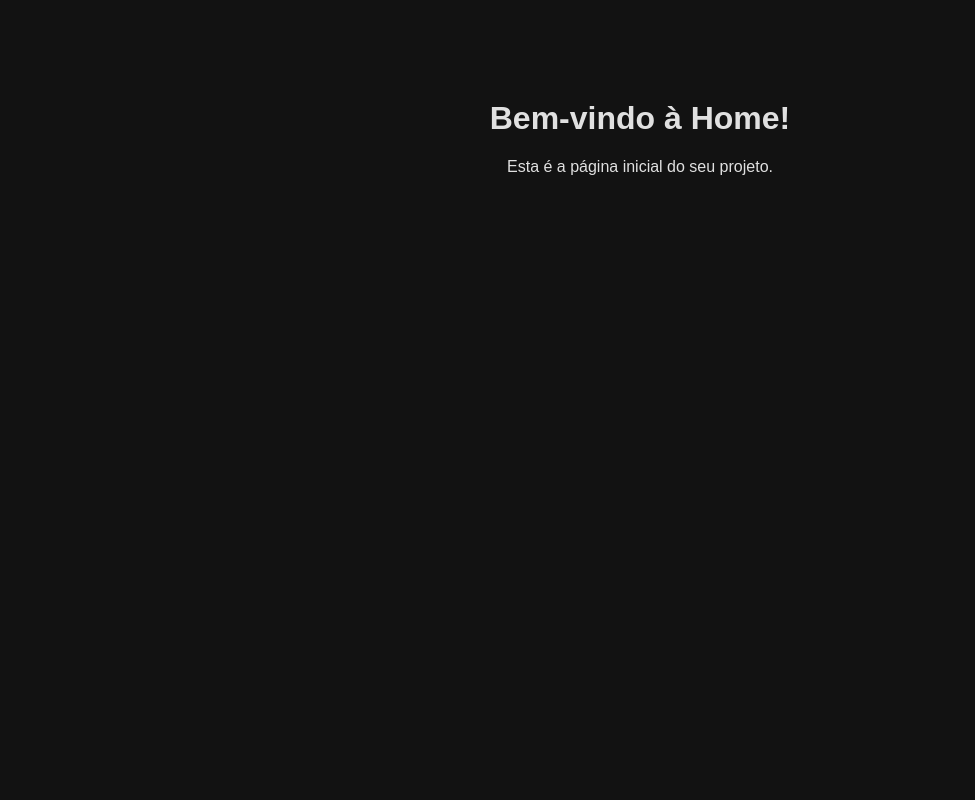
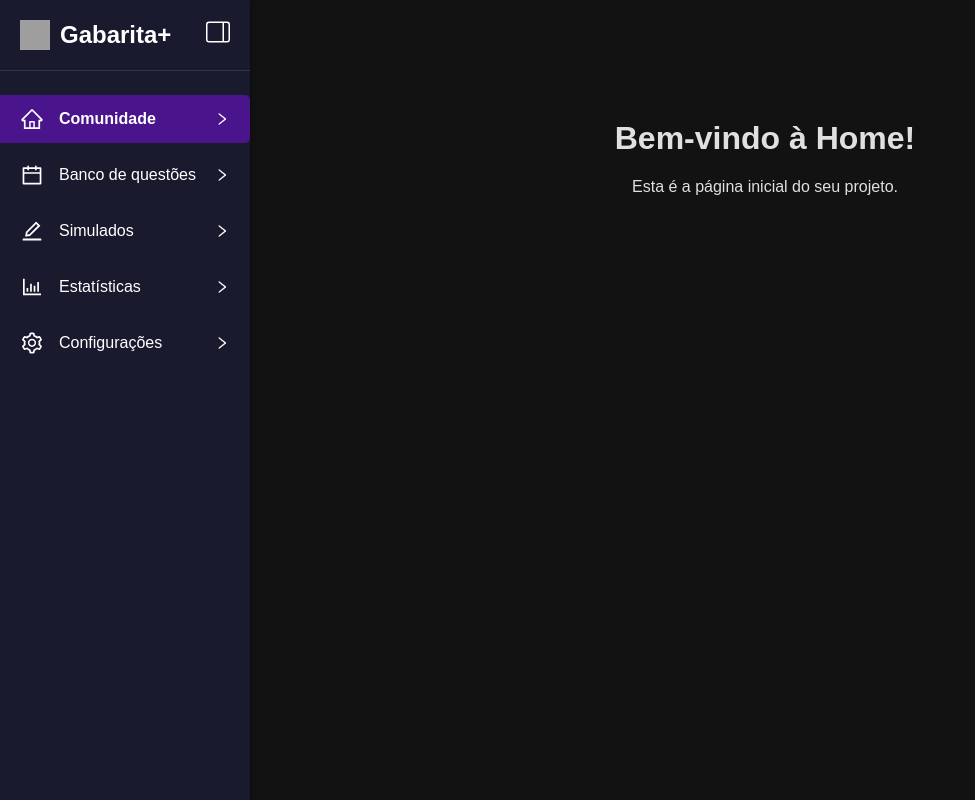
Before and after one commit to GabaritaGH/Gabarita-Project, a React (Vite) app in the folder Gabarita/client/: page /home in a window 1280 px wide. Shown: the whole page, without its empty margins (0-975 px from the left). Built offline with nearby package versions, Linux system fonts and the light colour scheme; sample sign-in values are in the browser's storage; grey boxes are pictures that could not be loaded.

Commit message:
sidebar (ongoing)

```diff
--- a/Gabarita/client/package.json
+++ b/Gabarita/client/package.json
@@ -14,6 +14,7 @@
     "nodemon": "^3.1.10",
     "react": "^19.2.0",
     "react-dom": "^19.2.0",
+    "react-icons": "^5.5.0",
     "react-router-dom": "^7.9.5"
   },
   "devDependencies": {
--- a/Gabarita/client/src/App.jsx
+++ b/Gabarita/client/src/App.jsx
@@ -1,5 +1,6 @@
 import React from "react";
 import { Routes, Route, Navigate } from "react-router-dom";
+import Layout from "./components/layout/layout.jsx";
 import Login from "./pages/auth/login/login.jsx";
 import Register from "./pages/auth/register/register.jsx";
 import Home from "./pages/home/home.jsx";
@@ -17,8 +18,8 @@ const App = () => {
       <Routes>
         <Route path="/" element={<Login />} />
         <Route path="/register" element={<Register />} />
-        {/* ✅ Protege a rota Home */}
-        <Route path="/home" element={<ProtectedRoute element={<Home />} />} />
+        {/* ✅ Rota Home agora usa o Layout */}
+        <Route path="/home" element={<ProtectedRoute element={<Layout><Home /></Layout>} />} />
       </Routes>
     </div>
   );
--- /dev/null
+++ b/Gabarita/client/src/components/layout/layout.css
@@ -0,0 +1,20 @@
+.app-layout {
+    display: flex;
+    min-height: 100vh;
+}
+
+.app-content {
+    /* Margem inicial para Sidebar aberta (250px) */
+    margin-left: 250px;
+    padding: 20px;
+    flex-grow: 1;
+    width: calc(100% - 250px);
+    transition: margin-left 0.3s ease, width 0.3s ease; /* Adiciona transição */
+}
+
+/* Estilo para quando a Sidebar estiver fechada */
+.app-layout.sidebar-closed .app-content {
+    /* Margem para Sidebar fechada (80px) */
+    margin-left: 80px;
+    width: calc(100% - 80px);
+}
--- /dev/null
+++ b/Gabarita/client/src/components/layout/layout.jsx
@@ -0,0 +1,28 @@
+// Gabarita/client/src/components/Layout/Layout.jsx
+
+import React, { useState } from 'react';
+import Sidebar from '../sidebar/sidebar.jsx';
+import './Layout.css';
+
+const Layout = ({ children }) => {
+  const [isSidebarOpen, setIsSidebarOpen] = useState(true); // Estado inicial: aberta
+
+  const toggleSidebar = () => {
+    setIsSidebarOpen(!isSidebarOpen);
+  };
+
+  return (
+    // Adiciona a classe 'sidebar-closed' ao layout quando fechada
+    <div className={`app-layout ${isSidebarOpen ? '' : 'sidebar-closed'}`}>
+      <Sidebar
+        isSidebarOpen={isSidebarOpen}
+        toggleSidebar={toggleSidebar}
+      />
+      <main className="app-content">
+        {children}
+      </main>
+    </div>
+  );
+};
+
+export default Layout;
--- a/Gabarita/client/src/components/sidebar/sidebar.css
+++ b/Gabarita/client/src/components/sidebar/sidebar.css
@@ -1,106 +1,129 @@
-.sidebar {
-  width: 20%;
-  min-width: 240px;
-  max-width: 280px;
-  background-color: #1e1e1e;
-  color: #fff;
-  height: 100vh;
-  display: flex;
-  flex-direction: column;
-  justify-content: space-between;
-  padding: 1rem;
-  transition: width 0.3s ease;
-  position: fixed;
+/* Gabarita/client/src/components/Sidebar/Sidebar.css */
+
+/* Variáveis de cor baseadas no design (roxo escuro e roxo claro) */
+:root {
+    --sidebar-bg-color: #1a1a2e; /* Roxo muito escuro, quase preto */
+    --sidebar-text-color: #ffffff;
+    --sidebar-active-bg: #4a148c; /* Roxo mais vibrante para o item ativo */
+    --sidebar-hover-bg: #331066; /* Roxo intermediário para hover */
+    --sidebar-logo-color: #ffffff;
+    --sidebar-border-color: #33334f;
 }
 
-.sidebar.collapsed {
-  width: 80px;
+.sidebar-container {
+    width: 250px; /* Largura fixa para a sidebar */
+    height: 100vh;
+    background-color: var(--sidebar-bg-color);
+    color: var(--sidebar-text-color);
+    padding: 20px 0;
+    box-shadow: 2px 0 5px rgba(0, 0, 0, 0.2);
+    display: flex;
+    flex-direction: column;
+    position: fixed; /* Fixa a sidebar na lateral */
+    top: 0;
+    left: 0;
+    transition: width 0.3s ease, transform 0.3s ease; /* Adiciona transição */
+    z-index: 1000;
 }
 
-.sidebar-top {
-  display: flex;
-  align-items: center;
-  justify-content: space-between;
-  margin-bottom: 2rem;
+.sidebar-container.closed {
+    width: 80px; /* Largura mínima para o ícone */
 }
 
-.logo {
-  font-family: "Anton", sans-serif;
-  font-size: 1.5rem;
-  color: #0d6efd;
-  transition: opacity 0.3s ease;
+.sidebar-container.closed .sidebar-logo span,
+.sidebar-container.closed .sidebar-item-text,
+.sidebar-container.closed .sidebar-item-content > svg:last-child {
+    display: none; /* Esconde o texto e a seta de navegação */
 }
 
-.collapse-btn {
-  background: none;
-  border: none;
-  color: #fff;
-  cursor: pointer;
+.sidebar-container.closed .sidebar-header {
+    justify-content: center; /* Centraliza o ícone de menu */
+    padding: 20px 0;
+    border-bottom: none;
 }
 
-.sidebar-nav ul {
-  list-style: none;
-  padding: 0;
-  margin: 0;
+.sidebar-container.closed .sidebar-logo {
+    display: none; /* Esconde a logo quando fechado */
 }
 
-.sidebar-nav li {
-  margin: 1rem 0;
+.sidebar-container.closed .sidebar-item {
+    justify-content: center; /* Centraliza os ícones */
+    padding: 12px 0;
 }
 
-.sidebar-nav a {
-  display: flex;
-  align-items: center;
-  color: #bbb;
-  text-decoration: none;
-  font-size: 1rem;
-  gap: 0.75rem;
-  padding: 0.6rem 0.8rem;
-  border-radius: 8px;
-  transition: background 0.2s, color 0.2s;
+.sidebar-container.closed .sidebar-icon {
+    margin-right: 0;
 }
 
-.sidebar-nav a:hover {
-  background-color: #2d2d2d;
-  color: #fff;
+/* Estilização do Cabeçalho (Logo e Ícone de Menu) */
+.sidebar-header {
+    display: flex;
+    justify-content: space-between;
+    align-items: center;
+    padding: 0 20px 20px 20px;
+    border-bottom: 1px solid var(--sidebar-border-color);
+    margin-bottom: 20px;
 }
 
-.sidebar-footer {
-  border-top: 1px solid #333;
-  padding-top: 1rem;
+.sidebar-logo {
+    display: flex;
+    align-items: center;
+    font-size: 1.5rem;
+    font-weight: bold;
+    color: var(--sidebar-logo-color);
 }
 
-.logout-btn {
-  display: flex;
-  align-items: center;
-  gap: 0.75rem;
-  background: none;
-  border: none;
-  color: #bbb;
-  cursor: pointer;
-  width: 100%;
-  text-align: left;
-  padding: 0.6rem 0.8rem;
-  border-radius: 8px;
-  transition: background 0.2s, color 0.2s;
+.logo-img {
+    width: 30px; /* Ajuste conforme o tamanho real da sua logo */
+    height: 30px;
+    margin-right: 10px;
 }
 
-.logout-btn:hover {
-  background-color: #2d2d2d;
-  color: #fff;
+.sidebar-menu-icon {
+    font-size: 1.5rem;
+    cursor: pointer;
 }
 
-/* Modo colapsado */
-.sidebar.collapsed .logo,
-.sidebar.collapsed span {
-  display: none;
+/* Estilização dos Itens de Navegação */
+.sidebar-nav {
+    display: flex;
+    flex-direction: column;
 }
 
-.sidebar.collapsed ul {
-  align-items: center;
+.sidebar-item {
+    display: flex;
+    justify-content: space-between;
+    align-items: center;
+    padding: 12px 20px;
+    margin: 4px 0;
+    text-decoration: none;
+    color: var(--sidebar-text-color);
+    transition: background-color 0.2s, color 0.2s;
+    border-radius: 0 5px 5px 0; /* Borda arredondada na direita, se desejar */
 }
 
-.sidebar.collapsed a,
-.sidebar.collapsed .logout-btn {
-  justify-content: center;
+.sidebar-item:hover {
+    background-color: var(--sidebar-hover-bg);
 }
+
+.sidebar-item.active {
+    background-color: var(--sidebar-active-bg);
+    font-weight: bold;
+}
+
+.sidebar-item-content {
+    display: flex;
+    align-items: center;
+    flex-grow: 1;
+}
+
+.sidebar-icon {
+    font-size: 1.2rem;
+    margin-right: 15px;
+    width: 24px; /* Garante alinhamento dos ícones */
+    height: 24px;
+}
+
+.sidebar-item-text {
+    flex-grow: 1;
+}
--- a/Gabarita/client/src/components/sidebar/sidebar.jsx
+++ b/Gabarita/client/src/components/sidebar/sidebar.jsx
@@ -1,76 +1,69 @@
-import React, { useState } from "react";
-import "./Sidebar.css";
+// Gabarita/client/src/components/Sidebar/Sidebar.jsx
+
+import React from 'react';
+import { Link, useLocation } from 'react-router-dom';
+import './Sidebar.css';
+
+// Importando ícones da biblioteca react-icons
 import {
-  Home,
-  BookOpen,
-  ClipboardList,
-  BarChart2,
-  Settings,
-  LogOut,
-  Menu,
-} from "lucide-react";
-import { Link } from "react-router-dom";
+  AiOutlineHome,
+  AiOutlineCalendar,
+  AiOutlineEdit,
+  AiOutlineBarChart,
+  AiOutlineSetting,
+  AiOutlineRight
+} from 'react-icons/ai';
+import { BsLayoutSidebar, BsLayoutSidebarReverse } from 'react-icons/bs'; // Novos ícones
 
-export default function Sidebar() {
-  const [collapsed, setCollapsed] = useState(false);
+const Sidebar = ({ isSidebarOpen, toggleSidebar }) => { // Recebe props
+  const location = useLocation();
 
-  const toggleSidebar = () => {
-    setCollapsed(!collapsed);
-  };
+  const navItems = [
+    { name: 'Comunidade', path: '/home', icon: AiOutlineHome },
+    { name: 'Banco de questões', path: '/questions', icon: AiOutlineCalendar },
+    { name: 'Simulados', path: '/simulations', icon: AiOutlineEdit },
+    { name: 'Estatísticas', path: '/stats', icon: AiOutlineBarChart },
+    { name: 'Configurações', path: '/settings', icon: AiOutlineSetting },
+  ];
+
+  // Determina qual ícone de toggle usar
+  const ToggleIcon = isSidebarOpen ? BsLayoutSidebarReverse : BsLayoutSidebar;
 
   return (
-    <div className={`sidebar ${collapsed ? "collapsed" : ""}`}>
-      {/* Topo */}
-      <div className="sidebar-top">
-        <h2 className="logo">Gabarita</h2>
-        <button className="collapse-btn" onClick={toggleSidebar}>
-          <Menu size={22} />
-        </button>
+    // Adiciona a classe 'closed' quando a sidebar está fechada
+    <div className={`sidebar-container ${isSidebarOpen ? '' : 'closed'}`}>
+      {/* Cabeçalho com Logo e Ícone de Menu */}
+      <div className="sidebar-header">
+        <div className="sidebar-logo">
+          <img src=".../assets/images/logo_gabarita.png" alt="Gabarita+ Logo" className="logo-img" />
+          <span>Gabarita+</span>
+        </div>
+        {/* Adiciona o evento onClick para o toggle */}
+        <div className="sidebar-menu-icon" onClick={toggleSidebar}>
+          <ToggleIcon size={24} />
+        </div>
       </div>
 
-      {/* Navegação */}
+      {/* Itens de Navegação */}
       <nav className="sidebar-nav">
-        <ul>
-          <li>
-            <Link to="/comunidade">
-              <Home size={20} />
-              <span>Comunidade</span>
-            </Link>
-          </li>
-          <li>
-            <Link to="/banco">
-              <BookOpen size={20} />
-              <span>Banco de Questões</span>
-            </Link>
-          </li>
-          <li>
-            <Link to="/simulados">
-              <ClipboardList size={20} />
-              <span>Simulados</span>
-            </Link>
-          </li>
-          <li>
-            <Link to="/estatisticas">
-              <BarChart2 size={20} />
-              <span>Estatísticas</span>
-            </Link>
-          </li>
-          <li>
-            <Link to="/configuracoes">
-              <Settings size={20} />
-              <span>Configurações</span>
-            </Link>
-          </li>
-        </ul>
+        {navItems.map((item) => (
+          <Link
+            key={item.name}
+            to={item.path}
+            className={`sidebar-item ${location.pathname === item.path ? 'active' : ''}`}
+          >
+            <div className="sidebar-item-content">
+              <item.icon size={24} className="sidebar-icon" />
+              {/* Mostra o texto apenas se a sidebar estiver aberta */}
+              {isSidebarOpen && <span className="sidebar-item-text">{item.name}</span>}
+            </div>
+            {/* Mostra a seta apenas se a sidebar estiver aberta */}
+            {isSidebarOpen && <AiOutlineRight size={16} />}
+          </Link>
+        ))}
       </nav>
-
-      {/* Rodapé */}
-      <div className="sidebar-footer">
-        <button className="logout-btn">
-          <LogOut size={20} />
-          <span>Sair</span>
-        </button>
-      </div>
     </div>
   );
-}
+};
+
+export default Sidebar;
```
Also changed, not shown: Gabarita/client/src/assets/images/logo_gabarita.png (added), 1 other file (tests, documents, lock files or other folders).
